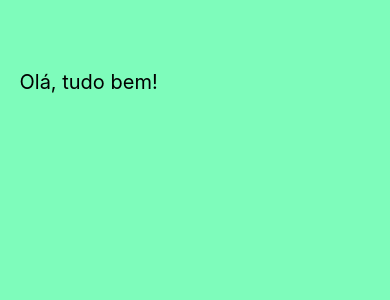
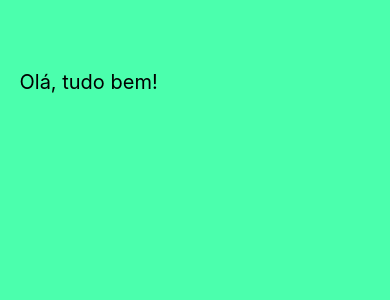
Before and after one commit to juliokozarewicz/xtasks, a React Native app: screen / in a window 390 px wide. Shown: the top 300 px of the page. Built offline with nearby package versions, Linux system fonts and the light colour scheme.

Commit message:
Application structure update.

```diff
--- a/src/stylesheet/home.js
+++ b/src/stylesheet/home.js
@@ -20,7 +20,7 @@ export default StyleSheet.create(
       flex: 1,
       justifyContent: 'start',
       alignItems: 'center',
-      backgroundColor: '#7EFCBB',
+      backgroundColor: '#4BFFAD',
     },
 
     safeareaview: {
```
